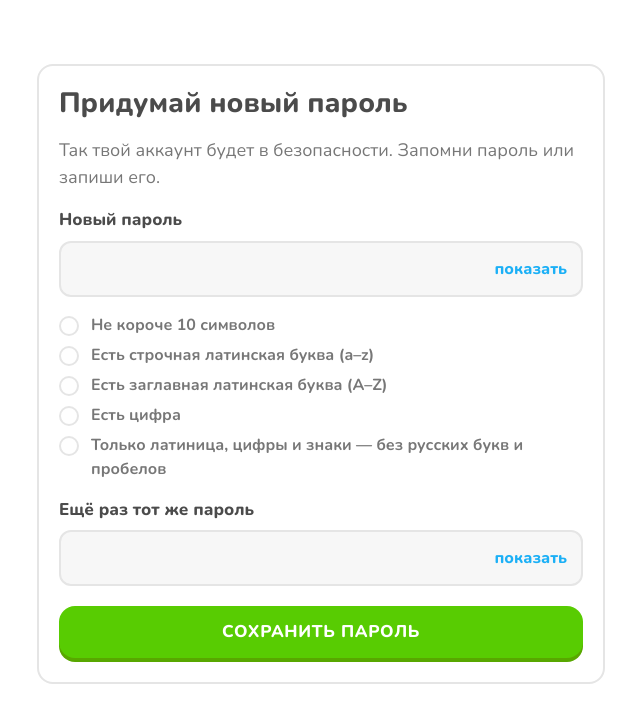
After one commit to Stonkix/english-st, a FastAPI app: template app/templates/auth/password_new.html in a window 1280 px wide. The commit adds this page. Shown: the top 723 px of the page, without its empty margins (319-959 px from the left). Run offline with FastAPI, Linux system fonts and the light colour scheme; the template is opened without the code that fills it, so the values that code supplies are empty; parts of the project's set-up code (start-up, migrations or seed data) failed here and were passed over.

Commit message:
Вход, выход и обязательная смена пароля

```diff
--- a/app/auth/passwords.py
+++ b/app/auth/passwords.py
@@ -11,6 +11,7 @@ _SALT_BYTES = 16
 _SCHEME = "scrypt"
 
 MIN_LENGTH = 10
+MAX_LENGTH = 256  # длиннее не принимаем ни при смене пароля, ни при входе (защита от огромных запросов)
 
 RULE_TEXT = {
     "length": "Не короче 10 символов",
--- a/app/main.py
+++ b/app/main.py
@@ -6,17 +6,21 @@ from urllib.parse import urlsplit
 from fastapi import FastAPI, Request
 from fastapi.responses import RedirectResponse, Response
 from fastapi.staticfiles import StaticFiles
+from starlette.concurrency import run_in_threadpool
 from starlette.exceptions import HTTPException as StarletteHTTPException
 
 from app import models  # noqa: F401 — регистрирует таблицы в metadata
-from app.auth.deps import LoginRequired, PasswordChangeRequired
+from app.auth.deps import LoginRequired, PasswordChangeRequired, get_current_user
 from app.auth.sessions import COOKIE_NAME, set_session_cookie
 from app.config import BASE_DIR, Settings, settings
+from app.db import SessionLocal
+from app.routes.auth import router as auth_router
 from app.templating import templates
 
 logging.basicConfig(level=logging.INFO)
 
 _PLACEHOLDERS = ("change-me",)
+_UNRESOLVED = object()
 
 
 def check_production_secrets(s: Settings) -> None:
@@ -94,14 +98,31 @@ async def password_change_required(request: Request, exc: PasswordChangeRequired
     return _redirect(request, "/password/new")
 
 
+def _error_page_user(request: Request):
+    """Пользователь для меню на странице ошибки: уже определённый запросом или найденный по cookie."""
+    user = getattr(request.state, "user", _UNRESOLVED)
+    if user is not _UNRESOLVED:
+        return user
+    try:
+        with SessionLocal() as db:
+            return get_current_user(request, db)
+    except Exception:  # страница ошибки не должна сама падать
+        logging.exception("Не удалось определить пользователя для страницы ошибки")
+        return None
+
+
 @app.exception_handler(StarletteHTTPException)
 async def http_error(request: Request, exc: StarletteHTTPException):
+    user = await run_in_threadpool(_error_page_user, request)  # обращение к БД не блокирует цикл событий
     if exc.status_code == 404:
-        return templates.TemplateResponse(request, "404.html", status_code=404)
+        return templates.TemplateResponse(request, "404.html", {"user": user}, status_code=404)
     return templates.TemplateResponse(
-        request, "error.html", {"code": exc.status_code},
+        request, "error.html", {"code": exc.status_code, "user": user},
         status_code=exc.status_code, headers=exc.headers,
     )
+
+
+app.include_router(auth_router)
 
 
 @app.get("/healthz")
--- /dev/null
+++ b/app/routes/auth.py
@@ -0,0 +1,145 @@
+"""Вход, выход, смена пароля и главная страница."""
+
+import math
+import re
+from datetime import datetime
+
+from fastapi import APIRouter, Depends, Form, Request
+from fastapi.responses import RedirectResponse
+from sqlalchemy import select
+from sqlalchemy.orm import Session as DbSession
+
+from app.auth.deps import client_ip, get_current_user, home_for, require_user
+from app.auth.login_guard import blocked_until, register_failure, register_success
+from app.auth.passwords import MAX_LENGTH, RULE_TEXT, hash_password, validate_password, verify_password
+from app.auth.sessions import COOKIE_NAME, clear_session_cookie, create_session, revoke_session, set_session_cookie
+from app.db import get_db
+from app.logins import MAX_LEN as LOGIN_MAX_LEN
+from app.logins import is_valid_login, normalize_login
+from app.models import User
+from app.templating import templates
+from app.timeutil import utcnow
+
+router = APIRouter()
+
+WRONG_CREDENTIALS = "Неверный логин или пароль"
+# Для несуществующего логина пароль сверяется с этим хешем, чтобы время ответа не выдавало, есть ли такой логин
+_DUMMY_HASH = hash_password("dummy-password-for-timing")
+_NON_LATIN = re.compile(r"[^\x21-\x7E]")
+
+
+def _login_page(request: Request, login: str, error: str | None, hint: bool, status: int = 200):
+    context = {"login": login, "error": error, "hint": hint}
+    return templates.TemplateResponse(request, "auth/login.html", context, status_code=status)
+
+
+def _blocked_page(request: Request, login: str, until: datetime):
+    minutes = max(1, math.ceil((until - utcnow()).total_seconds() / 60))
+    return _login_page(request, login, f"Слишком много попыток. Попробуйте через {minutes} мин.", False, 429)
+
+
+def _check_password(password: str, stored: str) -> bool:
+    """Слишком длинный или не кодируемый в UTF-8 пароль — просто неверный пароль, а не ошибка сервера."""
+    if len(password) > MAX_LENGTH:
+        return False
+    try:
+        return verify_password(password, stored)
+    except (UnicodeError, ValueError):
+        return False
+
+
+@router.get("/login")
+def login_form(request: Request, user: User | None = Depends(get_current_user)):
+    if user:
+        return RedirectResponse(home_for(user), status_code=303)
+    return _login_page(request, "", None, False)
+
+
+@router.post("/login")
+def login(
+    request: Request,
+    login: str = Form(""),
+    password: str = Form(""),
+    db: DbSession = Depends(get_db),
+):
+    normalized = normalize_login(login)
+    key = normalized[:LOGIN_MAX_LEN]  # ключ блокировки не должен расти вместе со входной строкой
+    ip = client_ip(request)
+
+    # Блок проверяем до пароля: заблокированному не даём даже пытаться
+    until = blocked_until(db, key, ip)
+    if until:
+        return _blocked_page(request, login, until)
+
+    user = db.scalar(select(User).where(User.login == normalized)) if is_valid_login(normalized) else None
+    if user is not None and user.is_active:
+        ok = _check_password(password, user.password_hash)
+    else:
+        _check_password(password, _DUMMY_HASH)
+        ok = False
+
+    if not ok:
+        until = register_failure(db, key, ip)
+        if until:
+            return _blocked_page(request, login, until)
+        return _login_page(request, login, WRONG_CREDENTIALS, bool(_NON_LATIN.search(password)))
+
+    register_success(db, key, ip)
+    old_token = request.cookies.get(COOKIE_NAME)
+    if old_token:
+        revoke_session(db, old_token)
+    token = create_session(db, user, ip, request.headers.get("user-agent", "")[:300])
+    response = RedirectResponse("/password/new" if user.must_change_password else home_for(user), status_code=303)
+    set_session_cookie(response, token)
+    return response
+
+
+@router.post("/logout")
+def logout(request: Request, db: DbSession = Depends(get_db)):
+    token = request.cookies.get(COOKIE_NAME)
+    if token:
+        revoke_session(db, token)
+    response = RedirectResponse("/login", status_code=303)
+    clear_session_cookie(response)
+    return response
+
+
+def _password_page(request: Request, user: User, errors: list[str]):
+    # Пока пароль временный, идти больше некуда: меню не показываем
+    forced = user.must_change_password
+    context = {"user": None if forced else user, "errors": errors, "forced": forced}
+    return templates.TemplateResponse(request, "auth/password_new.html", context)
+
+
+@router.get("/password/new")
+def password_form(request: Request, user: User = Depends(require_user)):
+    return _password_page(request, user, [])
+
+
+@router.post("/password/new")
+def password_change(
+    request: Request,
+    new: str = Form(""),
+    repeat: str = Form(""),
+    user: User = Depends(require_user),
+    db: DbSession = Depends(get_db),
+):
+    errors = [RULE_TEXT[code] for code in validate_password(new)]
+    if len(new) > MAX_LENGTH:
+        errors.append(f"Не длиннее {MAX_LENGTH} символов")
+    if new != repeat:
+        errors.append("Пароли не совпадают")
+    if errors:
+        return _password_page(request, user, errors)
+
+    user.password_hash = hash_password(new)
+    user.must_change_password = False
+    db.commit()
+    return RedirectResponse(home_for(user), status_code=303)
+
+
+@router.get("/")
+def home(request: Request, user: User = Depends(require_user)):
+    if user.role != "student":
+        return RedirectResponse(home_for(user), status_code=303)
+    return templates.TemplateResponse(request, "student/home.html", {"user": user})
--- a/app/static/css/app.css
+++ b/app/static/css/app.css
@@ -346,6 +346,62 @@ a.list-item:active { background: var(--blue-light); }
   .tabbar-icon { width: 34px; height: 34px; }
 }
 
+/* ---------- Вход и смена пароля ---------- */
+.auth-page { padding-top: 8vh; }
+.auth-brand {
+  color: var(--green);
+  font-size: 40px;
+  font-weight: 800;
+  letter-spacing: -.01em;
+  text-align: center;
+}
+.auth-page .field { margin-bottom: 0; } /* промежутки задаёт gap карточки */
+.auth-page form .btn-block { margin-top: 4px; }
+.auth-hint { font-size: 16px; text-align: center; }
+.alert-error p + p { margin-top: 4px; }
+
+/* поле пароля с кнопкой «показать» внутри */
+.input-wrap { position: relative; }
+.input-wrap input { padding-right: 112px; }
+.input-toggle {
+  position: absolute;
+  top: 4px;
+  right: 4px;
+  bottom: 4px;
+  min-width: 96px;
+  padding: 0 12px;
+  border: 0;
+  border-radius: 8px;
+  background: transparent;
+  color: var(--blue);
+  font: inherit;
+  font-size: 16px;
+  font-weight: 800;
+  cursor: pointer;
+  touch-action: manipulation;
+}
+.input-toggle:hover { background: var(--blue-light); }
+
+/* правила пароля: выполненное получает зелёную галочку (цвет не единственный признак) */
+.rules { display: flex; flex-direction: column; gap: 6px; margin: 0; padding: 0; list-style: none; }
+.rules li { position: relative; padding-left: 32px; color: var(--muted); font-size: 16px; font-weight: 700; }
+.rules li::before {
+  content: "";
+  position: absolute;
+  left: 0;
+  top: 3px;
+  width: 20px;
+  height: 20px;
+  border: 2px solid var(--border);
+  border-radius: 50%;
+  background: #fff;
+  text-align: center;
+  font-size: 13px;
+  line-height: 16px;
+}
+.rules li.is-ok { color: var(--green-dark); }
+.rules li.is-ok::before { content: "✓"; border-color: var(--green); background: var(--green); color: #fff; }
+
 /* ---------- Страницы ошибок ---------- */
 .status-page { align-items: center; padding-top: 12vh; text-align: center; }
 .status-code {
--- a/app/static/js/app.js
+++ b/app/static/js/app.js
@@ -1,2 +1,48 @@
 // Общий JS сайта. Отклик кнопок на нажатие сделан на CSS, здесь — только то, без чего не обойтись.
 // htmx подключается отдельно (vendor/htmx.min.js).
+
+// ---------- Пароль: кнопка «показать» ----------
+// Кнопки в разметке скрыты (hidden): без JS они были бы бесполезны.
+function initPasswordToggles() {
+  document.querySelectorAll("[data-toggle-password]").forEach((button) => {
+    const input = document.getElementById(button.dataset.togglePassword);
+    if (!input) return;
+    button.hidden = false;
+    button.addEventListener("click", () => {
+      const show = input.type === "password";
+      input.type = show ? "text" : "password";
+      button.textContent = show ? "скрыть" : "показать";
+      button.setAttribute("aria-pressed", String(show));
+    });
+  });
+}
+
+// ---------- Пароль: правила подсвечиваются по мере ввода ----------
+// Те же проверки, что в app/auth/passwords.py::validate_password — менять только вместе.
+const PASSWORD_CHECKS = {
+  length: (p) => p.length >= 10,
+  lower: (p) => /[a-z]/.test(p),
+  upper: (p) => /[A-Z]/.test(p),
+  digit: (p) => /[0-9]/.test(p),
+  charset: (p) => /^[\x21-\x7E]*$/.test(p),
+};
+
+function initPasswordRules() {
+  document.querySelectorAll("[data-rules-for]").forEach((list) => {
+    const input = document.getElementById(list.dataset.rulesFor);
+    if (!input) return;
+    const update = () => {
+      const value = input.value;
+      list.querySelectorAll("[data-rule]").forEach((item) => {
+        const check = PASSWORD_CHECKS[item.dataset.rule];
+        // пока поле пустое, ничего не подсвечиваем
+        item.classList.toggle("is-ok", value !== "" && !!check && check(value));
+      });
+    };
+    input.addEventListener("input", update);
+    update();
+  });
+}
+
+initPasswordToggles();
+initPasswordRules();
--- /dev/null
+++ b/app/templates/auth/password_new.html
@@ -0,0 +1,37 @@
+{% extends "base.html" %}
+{% block title %}Новый пароль — English ST{% endblock %}
+
+{% block content %}
+<section class="page auth-page">
+  <form class="card" method="post" action="/password/new">
+    <h1>Придумай новый пароль</h1>
+    <p class="muted">Так твой аккаунт будет в безопасности. Запомни пароль или запиши его.</p>
+    {% if errors %}
+    <div class="alert-error" role="alert">
+      {% for e in errors %}<p>{{ e }}</p>{% endfor %}
+    </div>
+    {% endif %}
+    <div class="field">
+      <label for="new-password">Новый пароль</label>
+      <div class="input-wrap">
+        <input id="new-password" name="new" type="password" autocomplete="new-password" required>
+        <button class="input-toggle" type="button" data-toggle-password="new-password" aria-controls="new-password" aria-pressed="false" hidden>показать</button>
+      </div>
+    </div>
+    {% with for_id="new-password" %}{% include "partials/password_rules.html" %}{% endwith %}
+    <div class="field">
+      <label for="repeat-password">Ещё раз тот же пароль</label>
+      <div class="input-wrap">
+        <input id="repeat-password" name="repeat" type="password" autocomplete="new-password" required>
+        <button class="input-toggle" type="button" data-toggle-password="repeat-password" aria-controls="repeat-password" aria-pressed="false" hidden>показать</button>
+      </div>
+    </div>
+    <button class="btn btn-primary btn-block" type="submit">Сохранить пароль</button>
+  </form>
+  {% if forced %}
+  <form method="post" action="/logout">
+    <button class="btn btn-secondary btn-block" type="submit">Выйти</button>
+  </form>
+  {% endif %}
+</section>
+{% endblock %}
--- /dev/null
+++ b/app/templates/partials/password_rules.html
@@ -0,0 +1,7 @@
+{# Правила пароля; app.js подсвечивает выполненные при вводе (логика та же, что в validate_password).
+   Подключение: with for_id="id-поля-пароля" include "partials/password_rules.html" #}
+<ul class="rules" data-rules-for="{{ for_id }}" aria-label="Правила пароля">
+  {% for code, text in password_rules.items() %}
+  <li data-rule="{{ code }}">{{ text }}</li>
+  {% endfor %}
+</ul>
--- a/app/templating.py
+++ b/app/templating.py
@@ -2,11 +2,13 @@ import time
 
 from fastapi.templating import Jinja2Templates
 
+from app.auth.passwords import RULE_TEXT
 from app.config import BASE_DIR, settings
 
 templates = Jinja2Templates(directory=BASE_DIR / "app" / "templates")
 
 templates.env.globals.update(
     settings=settings,
+    password_rules=RULE_TEXT,  # для partials/password_rules.html
     static_v=int(time.time()),  # сброс кэша статики при каждом рестарте
 )
```
Also changed, not shown: app/templates/auth/login.html (added, +30 -0 lines), app/templates/student/home.html (added, +11 -0 lines), tests/test_auth_flow.py (added, +306 -0 lines), tests/test_sessions.py (+1 -4 lines), app/routes/__init__.py (added).
